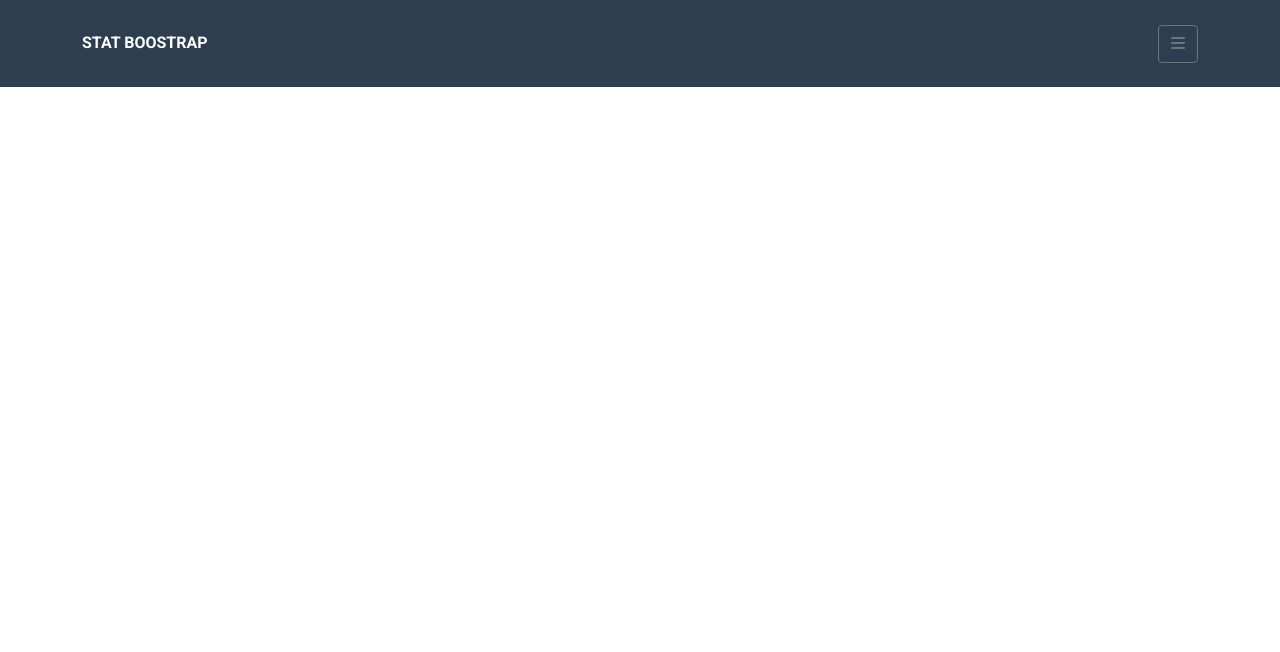
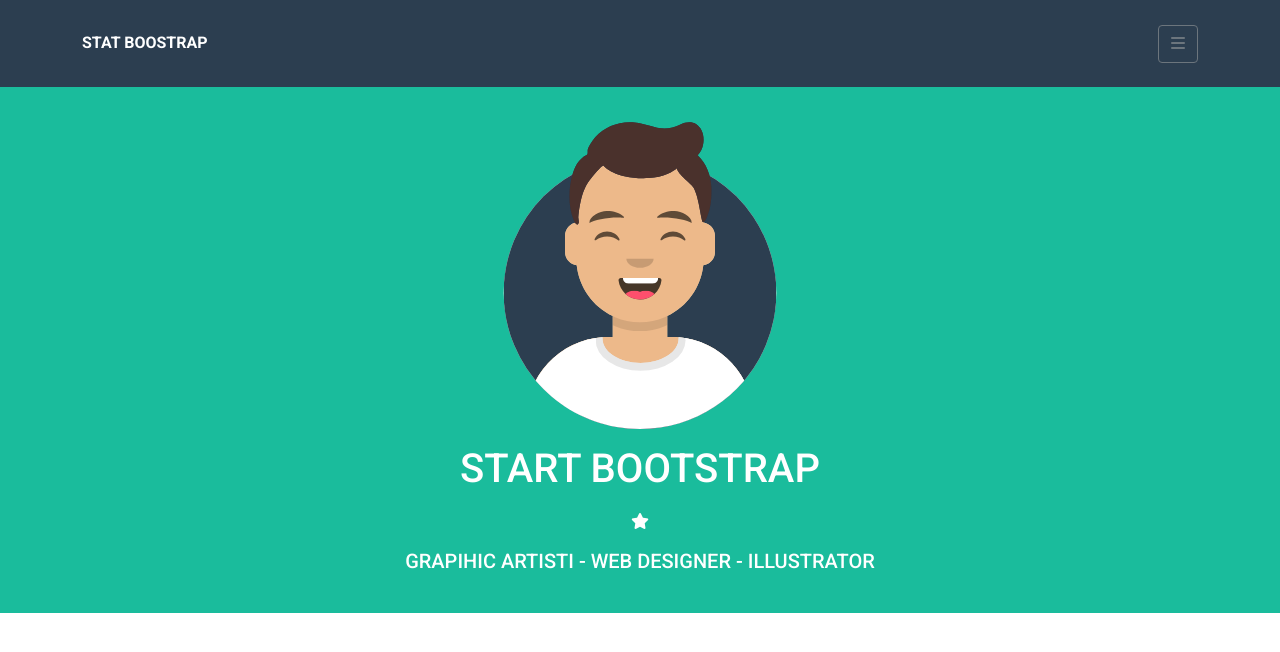
Before and after one commit to Hirisci/html-css-bootstrap-freelancer, a plain HTML site: page index.html in a window 1280 px wide. Drawn offline with nearby package versions, Linux system fonts and the light colour scheme.

Commit message:
hero finita

```diff
--- a/css/style.css
+++ b/css/style.css
@@ -44,13 +44,39 @@ body{
     color: var(--colore-testo);
 }
 
+
+.container-custom{
+    max-width: 750px;
+    margin: auto;
+}
+
+.img-avatar{
+    width: 300px;
+}
+
+.divisore{
+    content: "\f005";
+    font-family: "Font Awesome 6 Free";
+    font-weight: 900;
+}
+
+/*╔═══════════════╗
+    TAG SEMANTICI
+  ╚═══════════════╝*/
+
+
+  /* HEADER  */
+
 header{
     line-height: 38px;
     background-color: var(--colore-bg-header);
     color: var(--colore-testo-secondario);
 }
 
-/*╔═══════════════╗
-    TAG SEMANTICI
-  ╚═══════════════╝*/
-/*  */
+
+/* HERO */
+
+.hero{
+    background-color: var(--colore-bg-sezioni);
+    color: var(--colore-testo-secondario)
+}
--- a/index.html
+++ b/index.html
@@ -27,7 +27,18 @@
             </div>
         </div>
     </header>
-    <main></main>
+    <main>
+        <section class="hero py-4">
+            <div class="container-custom">
+                <img class="img-avatar m-auto d-block" src="img/avatar.svg" alt="">
+                <h1 class="text-center m-3">START BOOTSTRAP</h1>
+                <div class="divisore text-center"><i class="fa-solid fa-star"></i></div>
+                <h5 class="text-center text-uppercase m-3">grapihic artisti - web designer - illustrator</h5>
+            </div>
+        </section>
+
+
+    </main>
     <footer></footer>
 </body>
 </html>
```
